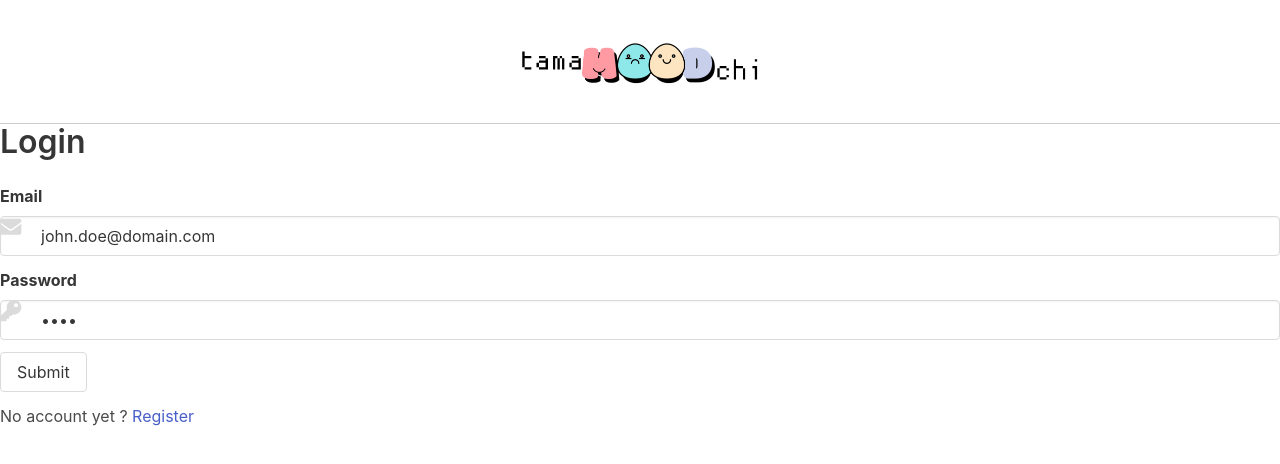
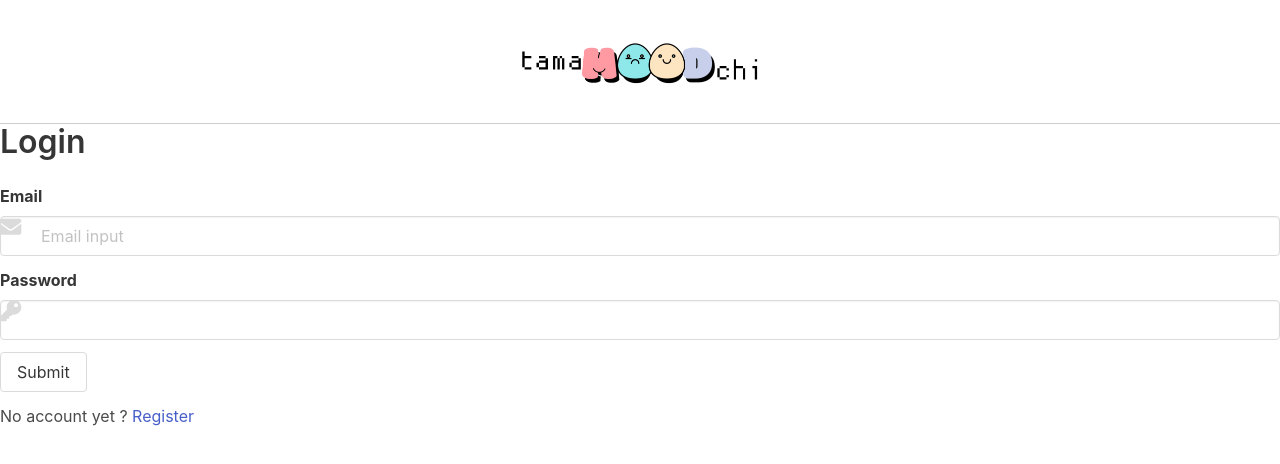
Before and after one commit to yannick-bourenane/mood-tracker-client, a React (Create React App) app: page /login in a window 1280 px wide. Shown: the top 464 px of the page. Built offline with nearby package versions, Linux system fonts and the light colour scheme; no server answers.

Commit message:
Remove login default value

```diff
--- a/src/components/form/Signin.jsx
+++ b/src/components/form/Signin.jsx
@@ -7,8 +7,8 @@ import IconPassword from "../icon/IconPassword";
 import IconMail from "../icon/IconMail";
 
 export default withRouter(function Signin(props) {
-  const [email, setEmail] = useState("john.doe@domain.com");
-  const [password, setPassword] = useState("toto");
+  const [email, setEmail] = useState("");
+  const [password, setPassword] = useState("");
 
   const userContext = useContext(UserContext);
   const { setCurrentUser } = userContext;
```
